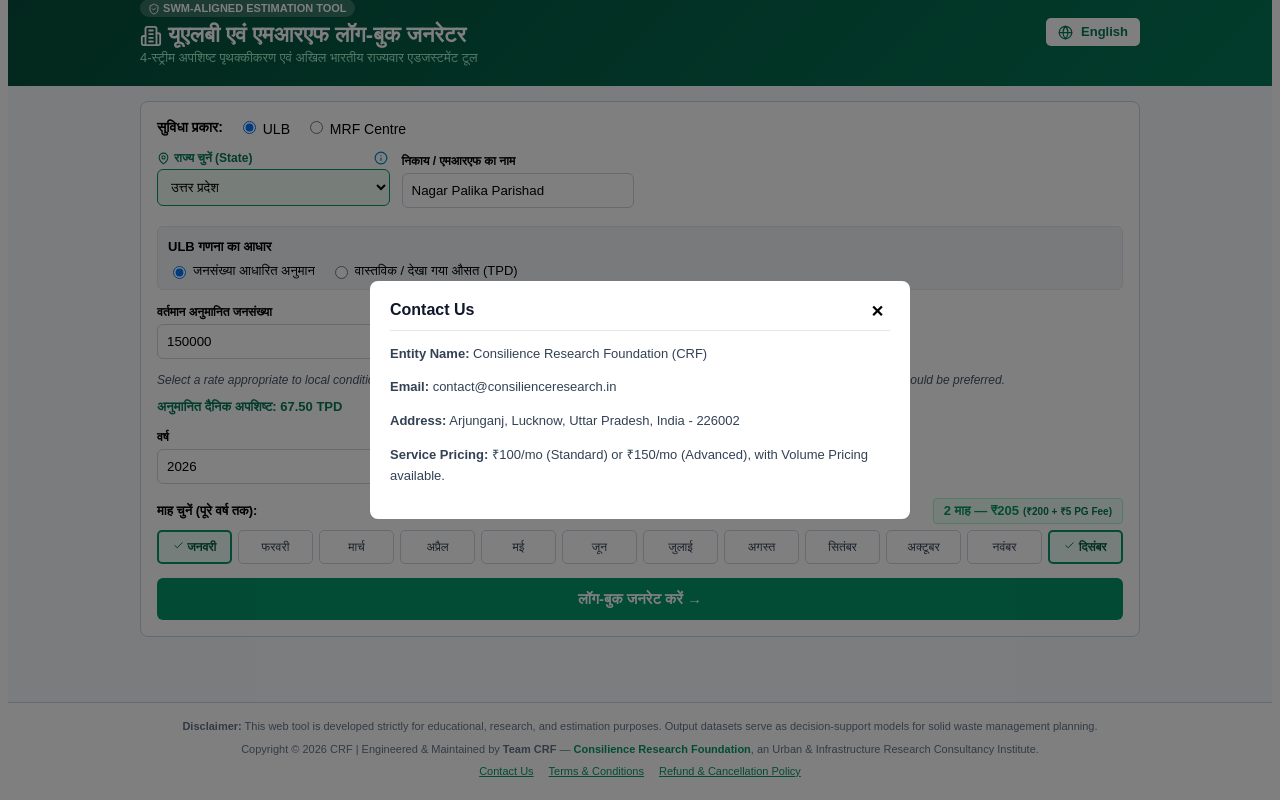
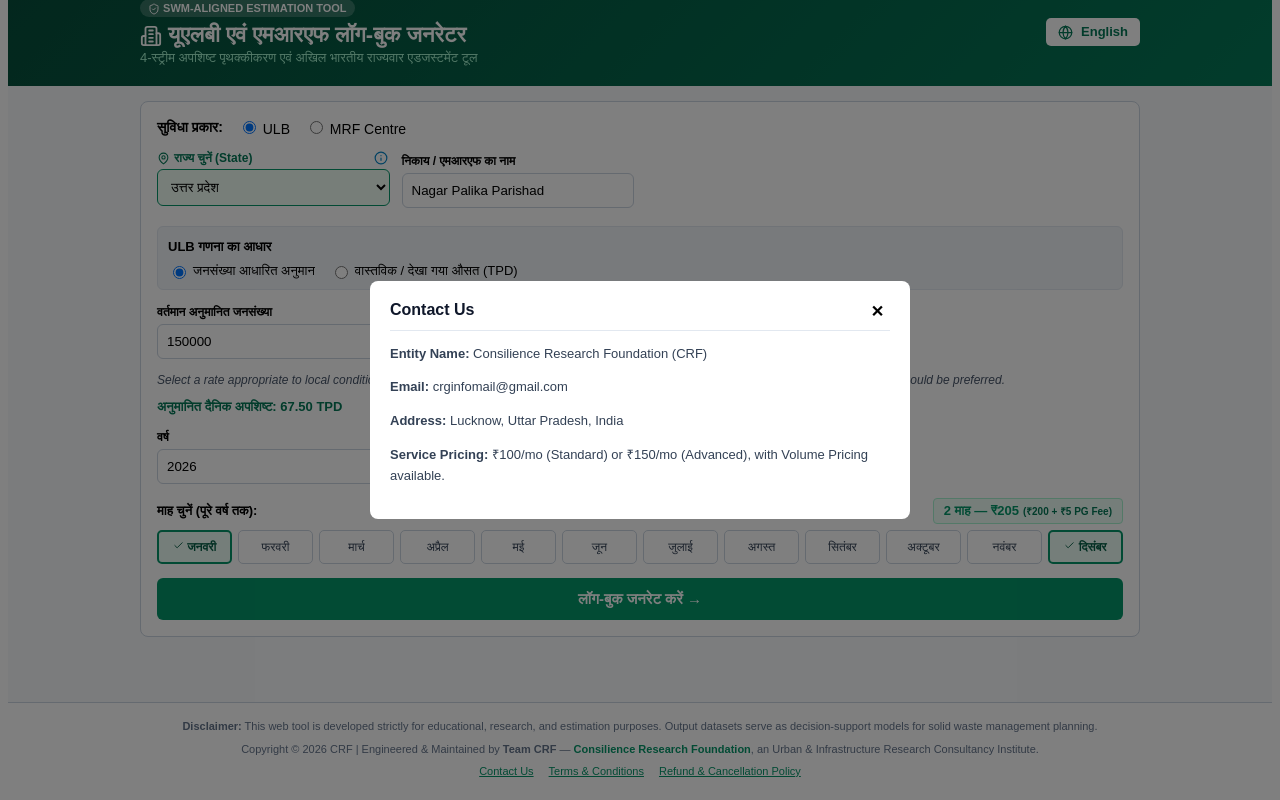
Before and after one commit to akv99111-source/ulb-waste-generator, a React (Vite) app: page / in a window 1280 px wide. Both pictures are taken after a click on the button "Contact Us". Shown: the part 30-830 px from the top of the page. Built offline with nearby package versions, Linux system fonts and the light colour scheme.

Commit message:
Update App.jsx

```diff
--- a/src/App.jsx
+++ b/src/App.jsx
@@ -847,8 +847,8 @@ export default function App() {
             {activePolicy === 'contact' && (
               <div style={{ fontSize: '13px', lineHeight: '1.6', color: '#334155' }}>
                 <p><strong>Entity Name:</strong> Consilience Research Foundation (CRF)</p>
-                <p><strong>Email:</strong> contact@consilienceresearch.in</p>
-                <p><strong>Address:</strong> Arjunganj, Lucknow, Uttar Pradesh, India - 226002</p>
+                <p><strong>Email:</strong> crginfomail@gmail.com</p>
+                <p><strong>Address:</strong> Lucknow, Uttar Pradesh, India </p>
                 <p><strong>Service Pricing:</strong> ₹100/mo (Standard) or ₹150/mo (Advanced), with Volume Pricing available.</p>
               </div>
             )}
```
